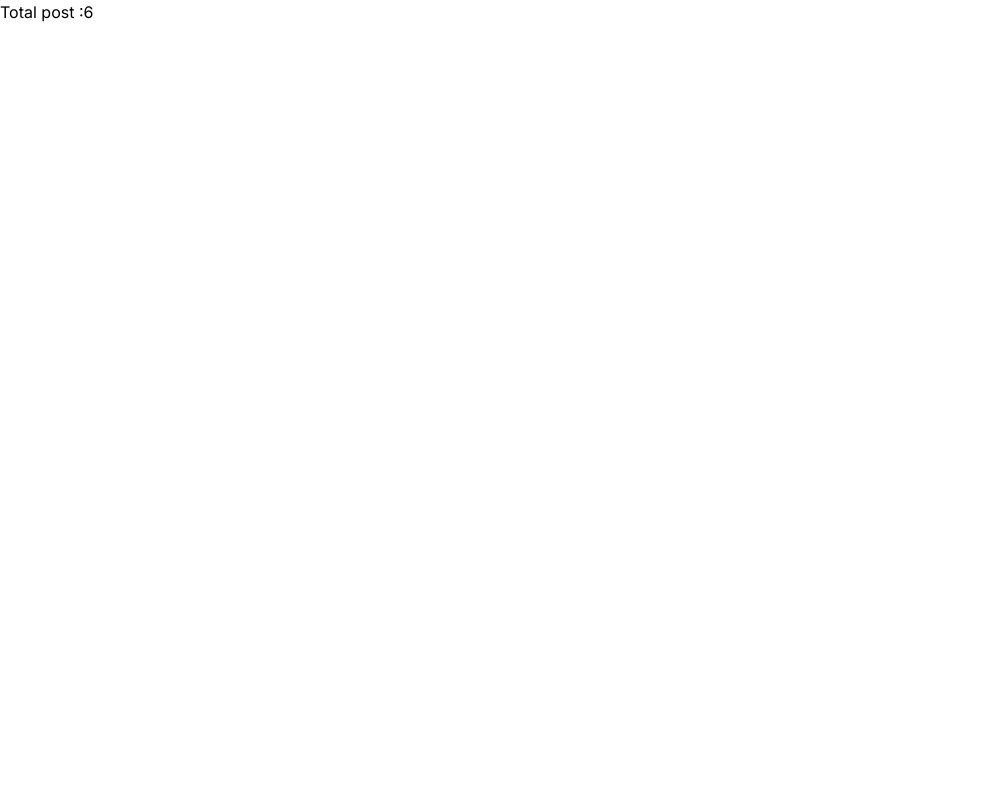
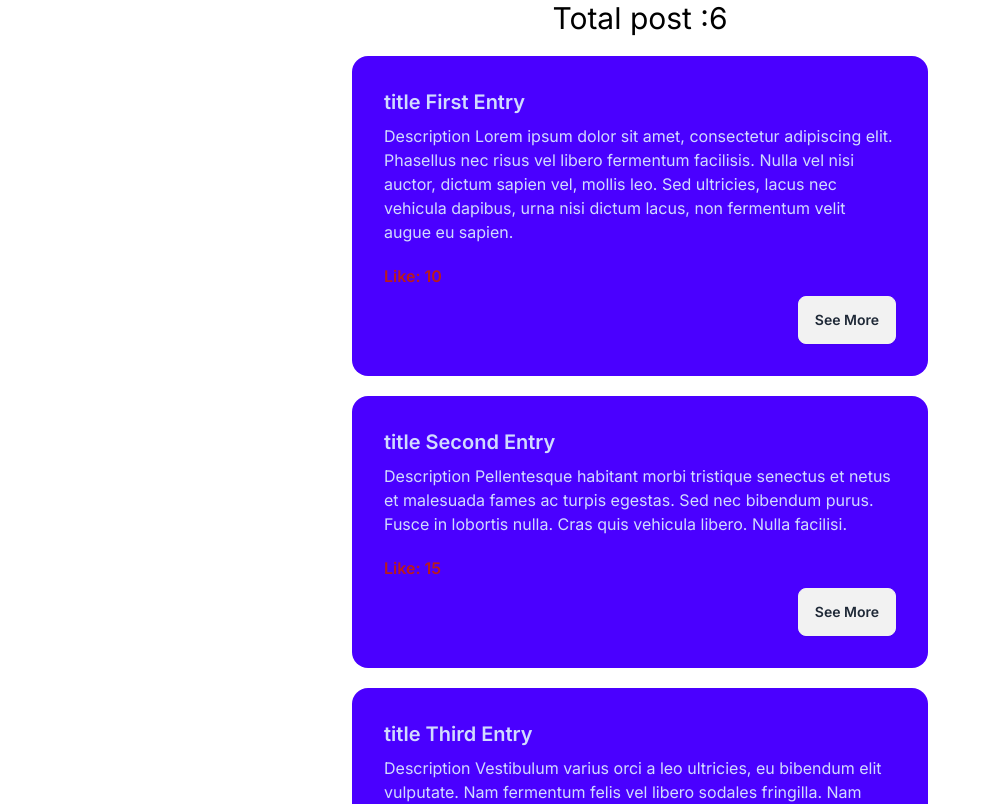
Before and after one commit to shaikot07/my-first-next-js-app-for-learning, a Next.js app: page /post in a window 1280 px wide. Shown: the top 804 px of the page, without its empty margins (0-991 px from the left). Built offline with nearby package versions, Linux system fonts and the light colour scheme; data requests are answered from the project's data file.

Commit message:
explore data face to server and show data in ui

```diff
--- a/src/app/page.js
+++ b/src/app/page.js
@@ -12,7 +12,7 @@ export default function Home() {
       </Link>
         <Image width={200} height={200} src="https://i.ibb.co/F7rnZp0/18.webp" alt="tt"/>
       </div>
-      <Link href="/post">Go to post Route </Link>
+      <Link className="btn btn-primary" href="/post">Go to post Route </Link>
     </div>
   );
 }
--- a/src/app/post/page.js
+++ b/src/app/post/page.js
@@ -1,11 +1,28 @@
+import Link from 'next/link';
 import React from 'react';
 
 const page = async() => {
     const res = await fetch("http://localhost:5000/posts");
     const posts = await res.json();
     return (
-        <div>
-            <h2>Total post :{posts.length}</h2>
+        <div className='max-w-6xl mx-auto '>
+            <h2 className='text-3xl text-center'>Total post :{posts.length}</h2>
+            <div>
+            {
+            posts.map((post,ind) => <div key={ind} className="card w-[50%] mx-auto mt-5 bg-primary text-primary-content">
+            <div className="card-body">
+              <h2 className="card-title"> title {post.title} </h2>
+              <p>Description {post.description}</p>
+              <p className='mt-3 font-semibold text-red-700'>Like:  {post.likeCount}</p>
+              <div className="card-actions justify-end">
+                <button className="btn">See More</button>
+              </div>
+            </div>
+          </div>)
+            }
+            </div>
+
+            <Link className="btn btn-primary " href="/">Go to Home</Link>
         </div>
     );
 };
```
